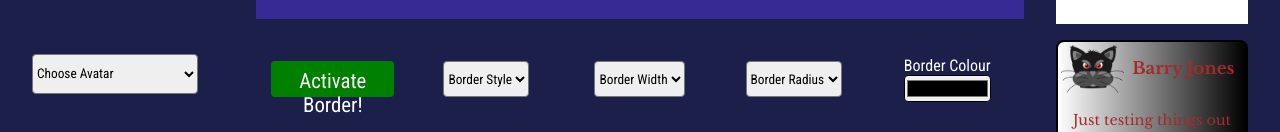
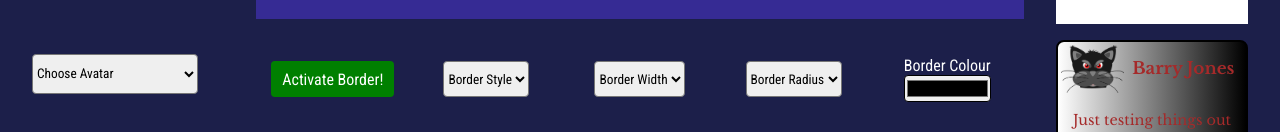
Before and after one commit to TomBirbeck/personal-card-designer, a React (Create React App) app: page / in a window 1280 px wide. Shown: the part 661-793 px from the top of the page. Built offline with nearby package versions, Linux system fonts and the light colour scheme; a web font is replaced by a local one.

Commit message:
added hover states to buttons

```diff
--- a/src/components/BottomMenu/BottomMenu.css
+++ b/src/components/BottomMenu/BottomMenu.css
@@ -20,13 +20,18 @@
 }
 
 .border-buttons {
-  height: 30%;
+  min-height: 30%;
   width: 80%;
   border-radius: 0.25rem;
   border: none;
-  padding: 0.5rem;
+  padding: 0.5rem 0.3rem;
   color: white;
-  font-size: 1.3rem;
+  font-size: 1rem;
+}
+
+.border-buttons:hover {
+  scale: 1.1;
+  border: 1px solid white;
 }
 
 .border-on-button {
```
